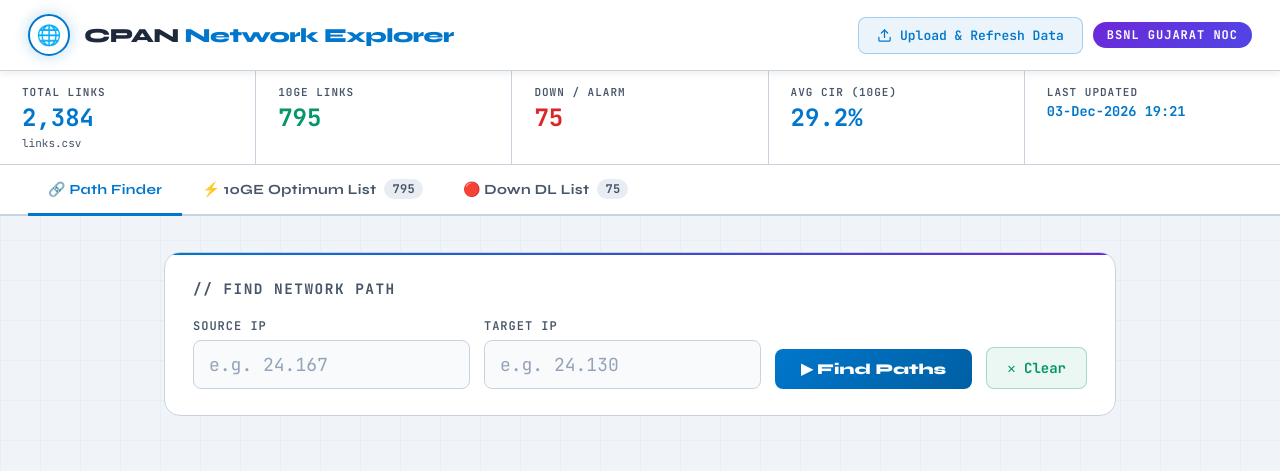
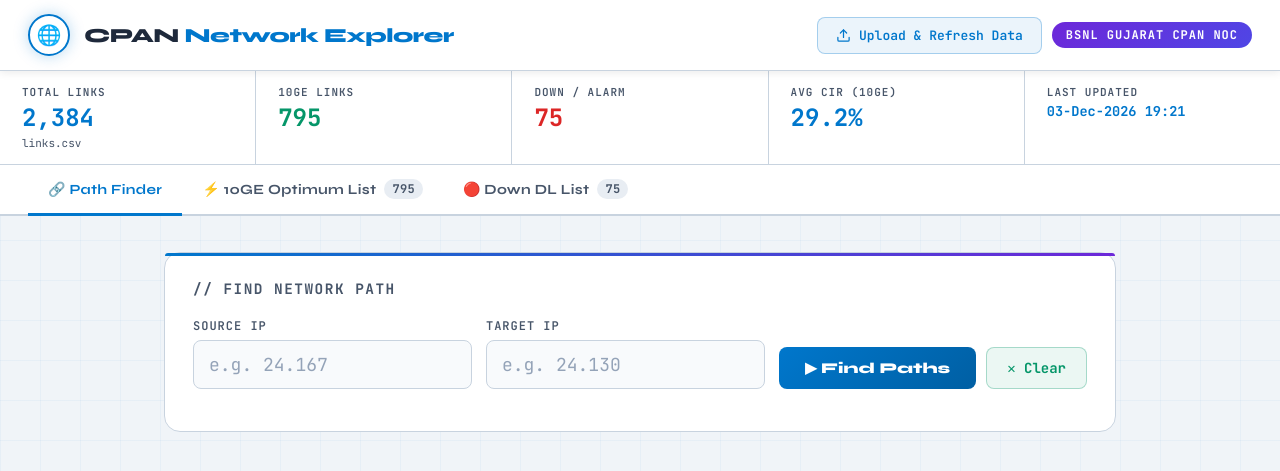
Before and after one commit to jayant1345/network-path-finder-project, a Flask app: page / in a window 1280 px wide. Shown: the top 471 px of the page. Run offline with Flask 3, Linux system fonts and the light colour scheme.

Commit message:
this final 300326

```diff
--- a/server.py
+++ b/server.py
@@ -203,6 +203,10 @@ def find_path():
 def get_nodes():
     return jsonify(sorted(G.nodes()))
 
+@app.route('/api/node_names')
+def get_node_names():
+    return jsonify(ip_name_map)
+
 @app.route('/api/down_links')
 def down_links():
     rows = df_down[['Name','Bandwidth','Alarm Status',
@@ -218,4 +222,4 @@ def optimum_10g():
     return jsonify(rows)
 
 if __name__ == '__main__':
-    app.run(host='0.0.0.0', port=5000, debug=True)
+    app.run(host='0.0.0.0', port=5001, debug=True)
--- a/templates/index.html
+++ b/templates/index.html
@@ -165,8 +165,8 @@ header h1 span{color:var(--accent)}
 
 /* ── Path Finder ── */
 .finder-wrap{max-width:1000px;margin:36px auto;padding:0 24px}
-.search-card{background:var(--surface);border:1px solid var(--border);border-radius:16px;padding:26px 28px;margin-bottom:28px;position:relative;overflow:hidden}
-.search-card::before{content:'';position:absolute;top:0;left:0;right:0;height:2px;background:linear-gradient(90deg,var(--accent),var(--accent2))}
+.search-card{background:var(--surface);border:1px solid var(--border);border-radius:16px;padding:26px 28px 42px;margin-bottom:28px;position:relative}
+.search-card::before{content:'';position:absolute;top:0;left:0;right:0;height:3px;background:linear-gradient(90deg,var(--accent),var(--accent2));border-radius:16px 16px 0 0}
 .search-card h2{font-size:.9rem;font-weight:700;color:var(--muted);text-transform:uppercase;letter-spacing:1.5px;font-family:var(--mono);margin-bottom:20px}
 .input-row{display:flex;gap:14px;align-items:flex-end;flex-wrap:wrap}
 .input-group{flex:1;min-width:160px;display:flex;flex-direction:column;gap:7px}
@@ -207,6 +207,7 @@ header h1 span{color:var(--accent)}
 .hop-bw-label.is-ge{color:var(--muted)}
 .hop-cir-label{font-family:var(--mono);font-size:11px;color:var(--muted);font-weight:600}
 .hop-name{font-family:var(--sans);font-size:11px;color:var(--accent);font-weight:700;margin-top:4px;max-width:110px;text-align:center;overflow:hidden;text-overflow:ellipsis;white-space:nowrap;}
+.ip-node-name{font-family:var(--sans);font-size:13px;font-weight:700;color:var(--accent);position:absolute;bottom:-22px;left:2px;white-space:nowrap;}
 
 /* ── Table Panel ── */
 .table-wrap{padding:24px 30px}
@@ -292,7 +293,7 @@ tbody tr.row-warning{background:rgba(217,119,6,.05)}
       </svg>
       Upload &amp; Refresh Data
     </button>
-    <div class="header-badge">BSNL Gujarat NOC</div>
+    <div class="header-badge">BSNL Gujarat CPAN NOC</div>
   </div>
 </header>
 
@@ -392,14 +393,18 @@ tbody tr.row-warning{background:rgba(217,119,6,.05)}
           <label>Source IP</label>
           <input type="text" id="src" placeholder="e.g. 24.167" autocomplete="off">
           <div class="ac-dropdown" id="ac-src"></div>
+          <span class="ip-node-name" id="src-name"></span>
         </div>
         <div class="ac-wrap">
           <label>Target IP</label>
           <input type="text" id="tgt" placeholder="e.g. 24.130" autocomplete="off">
           <div class="ac-dropdown" id="ac-tgt"></div>
+          <span class="ip-node-name" id="tgt-name"></span>
         </div>
-        <button class="btn-find" onclick="findPath()">▶ Find Paths</button>
-        <button class="btn-clear" id="btn-clear" onclick="clearSearch()">✕ Clear</button>
+        <div style="display:flex;gap:10px;align-self:flex-end">
+          <button class="btn-find" onclick="findPath()">▶ Find Paths</button>
+          <button class="btn-clear" id="btn-clear" onclick="clearSearch()">✕ Clear</button>
+        </div>
       </div>
     </div>
     <div id="error-msg"></div>
@@ -608,16 +613,25 @@ async function findPath(){
   const azPaths = data.az_paths||[];
   const zaPaths = data.za_paths||[];
   const names   = data.names||{};
+
+  // Show place names in input boxes
+  document.getElementById('src-name').textContent = names[src] || '';
+  document.getElementById('tgt-name').textContent = names[tgt] || '';
   if(!azPaths.length && !zaPaths.length){errEl.textContent='⚠ No paths found';errEl.style.display='block';return;}
 
+  const srcLabel = names[src] ? `${src} (${names[src]})` : src;
+  const tgtLabel = names[tgt] ? `${tgt} (${names[tgt]})` : tgt;
+
   resEl.innerHTML =
-    `<div style="margin-bottom:28px">${buildPathCards(azPaths, '▶ A → Z  ('+src+' → '+tgt+')', 'var(--accent)', names)}</div>` +
-    `<div style="border-top:1px solid var(--border);padding-top:24px">${buildPathCards(zaPaths, '◀ Z → A  ('+tgt+' → '+src+')', 'var(--amber)', names)}</div>`;
+    `<div style="margin-bottom:28px">${buildPathCards(azPaths, '▶ A → Z  &nbsp; '+srcLabel+' → '+tgtLabel, 'var(--accent)', names)}</div>` +
+    `<div style="border-top:1px solid var(--border);padding-top:24px">${buildPathCards(zaPaths, '◀ Z → A  &nbsp; '+tgtLabel+' → '+srcLabel, 'var(--amber)', names)}</div>`;
 }
 
 function clearSearch(){
   document.getElementById('src').value='';
   document.getElementById('tgt').value='';
+  document.getElementById('src-name').textContent='';
+  document.getElementById('tgt-name').textContent='';
   document.getElementById('results').innerHTML='';
   document.getElementById('error-msg').style.display='none';
   document.getElementById('src').focus();
@@ -749,10 +763,16 @@ function showToast(type, icon, title, sub){
 // IP Autocomplete
 // ─────────────────────────────────────────────────────────────────────────────
 let allNodes = [];
+let ipNameCache = {};
 const PREFIX = '10.121.';
 
 async function loadNodes(){
-  allNodes = await fetch('/api/nodes').then(r=>r.json());
+  const [nodes, meta] = await Promise.all([
+    fetch('/api/nodes').then(r=>r.json()),
+    fetch('/api/node_names').then(r=>r.json()),
+  ]);
+  allNodes = nodes;
+  ipNameCache = meta;
 }
 
 function setupAC(inputId, dropId){
@@ -801,6 +821,8 @@ function selectIP(inp, drop, ip){
   inp.value = ip;
   drop.classList.remove('open');
   drop.innerHTML = '';
+  const nameEl = document.getElementById(inp.id + '-name');
+  if(nameEl) nameEl.textContent = ipNameCache[ip] || '';
 }
 
 // Reload node list after data refresh
```
